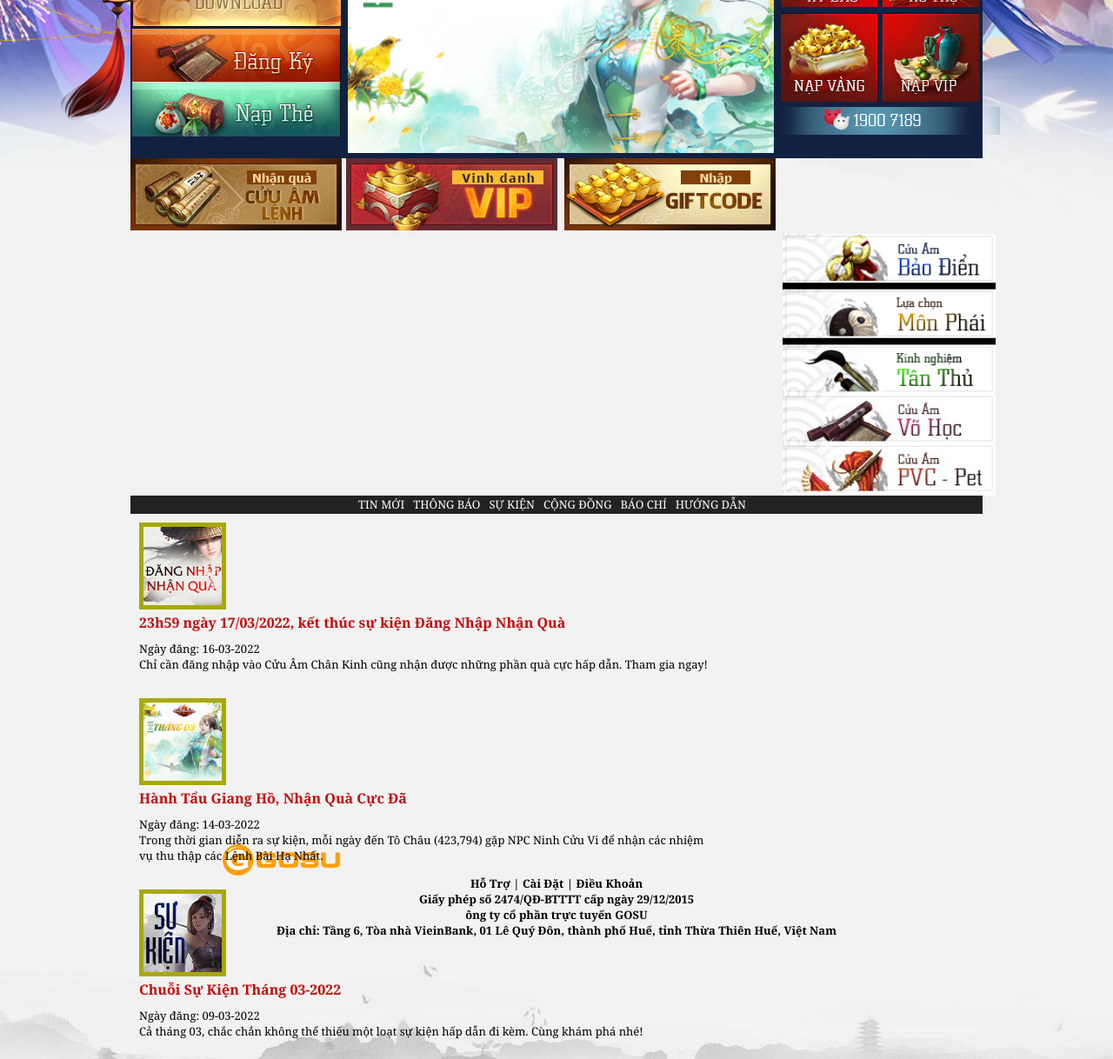
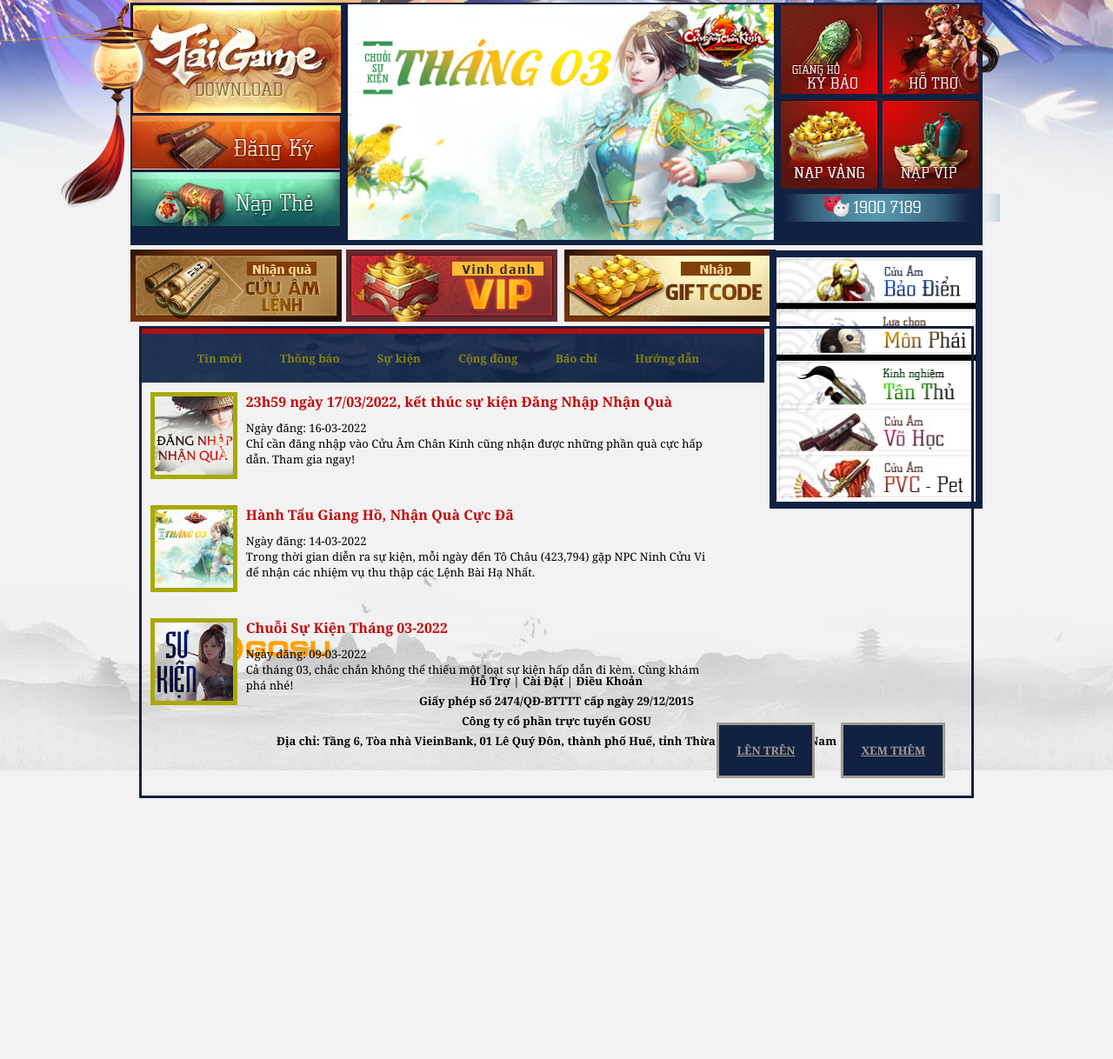
Before and after one commit to huulong/BaiThucHanh_Bi, a plain HTML site: page BaiThucHanh_06/index.html in a window 1280 px wide. Shown: the part 677-1895 px from the top of the page at 87% size. After the commit the page ends 1595 px from the top, so only its background shows below. Drawn offline with Linux system fonts and the light colour scheme.

Commit message:
Comit for code v2

```diff
--- a/BaiThucHanh_06/css/site.css
+++ b/BaiThucHanh_06/css/site.css
@@ -3,14 +3,19 @@
     margin: 0;
     padding: 0;
 }
-
+:root {
+    --container-width: 100%;
+    --section-width: 980px;
+    --color-darkblue: #112141;
+    --color-organge: #ba9066;
+    --color-darkred: #b70f0b;
+    --color-gray: #a19a94;
+}
 body {
     min-height: 1300px;
-    background-image: url(../images/bg-top.jpg), url(../images/bg-bottom.jpg);
-    background-repeat: no-repeat, no-repeat;
-    background-position: top center, bottom center;
+    background: url(../images/bg-top.jpg) top center no-repeat, url(../images/bg-bottom.jpg) bottom center no-repeat;
     background-color: #f2f2f2;
-    font-family: Cambria;
+    font-family: Cambria, serif;
     font-size: 13px;
 }
 
@@ -36,18 +41,18 @@ a:hover {
     position: relative;
 }
 
-#menu>li {
+#menu > li {
     border-left: 1px solid rgba(255, 255, 255, 0.6);
     width: 100px;
     text-align: center;
 }
 
-#menu>li:first-child {
+#menu > li:first-child {
     padding-left: 0;
     border-left: none;
 }
 
-#menu>li:last-child {
+#menu > li:last-child {
     padding-right: 0;
 }
 
@@ -59,7 +64,7 @@ a:hover {
     position: relative;
     width: 980px;
     margin: auto;
-    top: 500px;
+   margin-top: 600px;
 }
 
 #long-den {
@@ -72,10 +77,9 @@ a:hover {
 .section-1 {
     display: grid;
     grid-template-columns: 240px 490px 254px;
-    column-gap: 8px;
-    row-gap: 2px;
+    gap: 8px;
     background-color: #112141;
-    border:2px solid #112141;
+    border: 2px solid #112141;
 }
 
 .left-buttons a {
@@ -84,9 +88,7 @@ a:hover {
 }
 
 #tai-game {
-    background-image: url(../images/btn_taigame.jpg);
-    background-repeat: no-repeat;
-    background-position: 0 0;
+    background: url(../images/btn_taigame.jpg) no-repeat;
     height: 128px;
 }
 
@@ -110,6 +112,7 @@ a:hover {
 
 #nap-the {
     background-position: 0 -66px;
+    margin-top: 3px;
 }
 
 #nap-the:hover {
@@ -117,17 +120,17 @@ a:hover {
 }
 
 .slider img {
-    width:100%;
-    /* height:100%; */
+    width: 100%;
 }
+
 .right-buttons {
     display: grid;
     grid-template-columns: 113px 135px;
     grid-template-rows: 103px 103px 32px;
-    column-gap:4px;
-    row-gap:6px;
+    gap: 6px 4px;
     padding: 0;
 }
+
 #giang-ho,
 #ho-tro,
 #nap-vang,
@@ -135,43 +138,44 @@ a:hover {
     background-image: url(../images/buttons-right.png);
     background-repeat: no-repeat;
 }
+
 #giang-ho {
     background-position: 0 -7px;
 }
+
 #ho-tro {
     background-position: -118px -7px;
 }
+
 #nap-vang {
     background-position: 0 -118px;
 }
+
 #nap-vip {
     background-position: -118px -118px;
 }
+
 #hotline {
-    grid-column: 1/3;
+    grid-column: 1 / span 2;
     background-image: url(../images/hotline.png);
-}
-.content {
-    display: flex;
-    justify-content: space-between;
-    margin-top: 20px;
 }
 
 .news {
     width: 70%;
+    padding-top: 20px;
 }
 
 .news article {
     padding: 10px;
     margin-bottom: 10px;
-    display: flexbox;
+    display: flex;
     gap: 10px;
 }
 
 .news article img {
     width: 100px;
     height: 100px;
-    display: inline;
+    display: block;
     border: 5px solid rgb(168, 168, 7);
 }
 
@@ -180,38 +184,136 @@ a:hover {
     color: rgb(196, 8, 8);
     margin-bottom: 10px;
 }
+
 .links {
-    margin-left: 51%;
+    margin-left: 50%;
     width: 50%;
     display: flex;
     flex-direction: column;
-    gap: 50px;
+    margin-top: -43px;
 }
+
 footer {
-    display: flexbox;
-   padding: 20%;
-   text-align: center;
-   font-weight: bold;
+    display: flex;
+    flex-direction: column;
+    align-items: center;
+    padding: 20px;
+    text-align: center;
+    font-weight: bold;
 }
+
+footer img {
+    display: block;
+    padding-inline-end: 70%; /* Adjust padding as needed */
+    margin-bottom: 10px; /* Add some bottom margin for spacing */
+}
+
+footer p {
+    margin-bottom: 5px; /* Add bottom margin for spacing between paragraphs */
+}
+
+
+
 .menu-link {
     margin-top: 20px;
     display: flex;
     justify-content: space-between;
     position: relative;
 }
-.tab {
-    align-items: center;
-    background-color: #222;
-    color: #fefefe;
-    display: flex;
-    font-size: 13px;
-    font-weight: 300;
-    justify-content: center;
-    line-height: 20.9px;
-    text-transform: uppercase;
-}
 
 .tab-item {
     cursor: pointer;
     margin-right: 10px;
 }
+
+.cuamlenh {
+    margin-top: 5px;
+}
+.background-new {
+    position: relative;
+    padding: 0;
+    margin: -210px auto;
+    width: 98%;
+    border-width: 5px;
+    text-align: left;
+    border: 3px solid #112141;
+    box-sizing: border-box;
+}
+  .background-new .background-image {
+    position: absolute;
+    top: 0;
+    left: 0;
+    width: 100%;
+    height: auto;
+    z-index: 1;
+  }
+
+.menu-news {
+    position: relative;
+    top: 40%;  /* Adjust as necessary to position the menu */
+    left: 40%;
+    transform: translate(-50%, -50%);
+    list-style: none;
+    padding: 0;
+    margin: -29px;
+    text-align: center;
+}
+
+.menu-news li {
+    display: inline-block;
+    margin-bottom: 12px;
+    padding-top: 5px;
+}
+
+.menu-news a {
+    text-decoration: none;
+    padding: 10px 20px;
+    color: rgba(145, 141, 12, 0.892);
+    font-weight: bold;
+}
+
+.menu-news a:hover {
+    color: #fff;
+}
+.post-links {
+    display: flex;
+    justify-content: flex-end;
+}
+
+.post-links a {
+    background-color: var(--color-darkblue);
+    color: var(--color-gray);
+    padding: 20px;
+    margin: 0 30px 20px 0px;
+    text-transform: uppercase;
+    font-weight: bold;
+    border: 3px solid var(--color-gray);
+}
+.post-links {
+    display: flex;
+    justify-content: flex-end;
+}
+
+.post-links a {
+    background-color: var(--color-darkblue);
+    color: var(--color-gray);
+    padding: 20px;
+    margin: 0 30px 20px 0px;
+    text-transform: uppercase;
+    font-weight: bold;
+    border: 3px solid var(--color-gray);
+}
+.post-links {
+    display: flex;
+    justify-content: flex-end;
+}
+
+.post-links a {
+    background-color: var(--color-darkblue);
+    color: var(--color-gray);
+    padding: 20px;
+    margin: 0 30px 20px 0px;
+    text-transform: uppercase;
+    font-weight: bold;
+    border: 3px solid var(--color-gray);
+}
--- a/BaiThucHanh_06/index.html
+++ b/BaiThucHanh_06/index.html
@@ -12,17 +12,22 @@
     <header id="header">
         <nav>
             <ul id="menu">
-                <li><a href="#">Tin Tức</a></li>
-                <li><a href="#">Giới Thiệu</a></li>
-                <li><a href="#">Hướng Dẫn</a></li>
+                <li><a href="#">Tin tức</a></li>
+                <li><a href="#">Giới thiệu</a></li>
+                <li><a href="#">Hướng dẫn</a></li>
                 <li><a href="#">Download</a></li>
-                <li><a href="#">Đặc Sắc</a></li>
+                <li class="space"></li>
+                <li><a href="#">Đặc sắc</a></li>
+                <li><a href="#">Thư viện</a></li>
+                <li><a href="#">Hỗ trợ</a></li>
+                <li><a href="#">Cộng đồng</a></li>
             </ul>
         </nav>
     </header>
 
     <main class="container">
         <img id="long-den" src="images/long-den.png" alt="Lồng Đèn">
+
         <section class="section-1">
             <div class="left-buttons">
                 <a id="tai-game" href="#"></a>
@@ -31,9 +36,8 @@
             </div>
 
             <div class="slider">
-                <img src="images/slider-01.gif" alt="">
+                <img src="images/slider-01.gif" alt="Slider Image">
             </div>
-
             <div class="right-buttons">
                 <a id="giang-ho" href="#"></a>
                 <a id="ho-tro" href="#"></a>
@@ -42,80 +46,65 @@
                 <div id="hotline"></div>
             </div>
         </section>
+
         <div class="cuamlenh">
-            <img src="images/cuuamlenh-vip-giftcode.png" alt="">
+            <img src="images/cuuamlenh-vip-giftcode.png" alt="VIP Giftcode">
             <div class="links">
                 <ul class="links">
-                    <img src="images/links-right.png" alt="Chuỗi Sự Kiện Tháng 03-2022">
+                    <img src="images/links-right.png" alt="Chuỗi Sự Kiện Tháng 03-2022" style="border: 8px solid #112141;">
                 </ul>
             </div>
         </div>
-        <!-- <section class="content">
-            <div class="right-buttons">
-                <div id="menu-link">Tin Mới</div>
-                <div id="menu-link">Thông Báo</div>
-                <div id="menu-link">Sự Kiện</div>
-                <div id="menu-link">Cộng Đồng</div>
-                <div id="menu-link">Báo Chí</div>
-                <div id="menu-link">Hướng Dẫn</div> -->
-                <div class="tab t-upper f-utm_essendine_caps_b d-flex p-relative" data-selected="true"
-                data-label-id="0">
-
-                <div class="tab-item active" data-newhome="1">Tin mới
-                </div>
-
-                <div class="tab-item" data-newhome="2">Thông
-                    báo
-                </div>
-
-                <div class="tab-item" data-newhome="3">Sự
-                    kiện
-                </div>
-
-                <div class="tab-item" data-newhome="4">Cộng
-                    đồng
-                </div>
-
-                <div class="tab-item" data-newhome="5">Báo
-                    chí
-                </div>
-
-                <div class="tab-item" data-newhome="6">Hướng
-                    dẫn
-                </div>
-
-            </div>
+        <div class="background-new">
+            <img src="images/news-header-bg.png" alt="" style="width: 75%;">
+            <ul class="menu-news">
+                <li><a href="#">Tin mới</a></li>
+                <li><a href="#">Thông báo</a></li>
+                <li><a href="#">Sự kiện</a></li>
+                <li><a href="#">Cộng đồng</a></li>
+                <li><a href="#">Báo chí</a></li>
+                <li><a href="#">Hướng dẫn</a></li>
+            </ul>
             <div class="news">
                 <article>
                     <img src="images/news-dang-nhap.jpg" alt="Đăng Nhập Nhận Quà">
+                    <div>
                         <h2>23h59 ngày 17/03/2022, kết thúc sự kiện Đăng Nhập Nhận Quà</h2>
                         <p>Ngày đăng: 16-03-2022</p>
                         <p>Chỉ cần đăng nhập vào Cửu Âm Chân Kinh cũng nhận được những phần quà cực hấp dẫn. Tham gia ngay!</p>
+                    </div>
                 </article>
                 <article>
                     <img src="images/news-event-thang3.png" alt="Hành Tẩu Giang Hồ">
+                    <div>
                         <h2>Hành Tẩu Giang Hồ, Nhận Quà Cực Đã</h2>
                         <p>Ngày đăng: 14-03-2022</p>
-                <p>Trong thời gian diễn ra sự kiện, mỗi ngày đến Tô Châu (423,794) gặp NPC Ninh Cửu Vi để nhận các nhiệm
-                    vụ thu thập các Lệnh Bài Hạ Nhất.</p>
+                        <p>Trong thời gian diễn ra sự kiện, mỗi ngày đến Tô Châu (423,794) gặp NPC Ninh Cửu Vi để nhận các nhiệm vụ thu thập các Lệnh Bài Hạ Nhất.</p>
+                    </div>
                 </article>
                 <article>
                     <img src="images/news-su-kien.jpg" alt="Chuỗi Sự Kiện Tháng 03-2022">
+                    <div>
                         <h2>Chuỗi Sự Kiện Tháng 03-2022</h2>
                         <p>Ngày đăng: 09-03-2022</p>
                         <p>Cả tháng 03, chắc chắn không thể thiếu một loạt sự kiện hấp dẫn đi kèm. Cùng khám phá nhé!</p>
+                    </div>
                 </article>
             </div>
-    </main>
-    </section>
-    </main>
+            <div class="post-links">
+                <a href="#">Lên trên</a>
+                <a href="#">Xem thêm</a>
+            </div>
+        </div>
+
         <footer>
-        <img src="images/gosu-logo.png" alt="" style="display: grid; padding-inline-end: 70%; ">
+            <img src="images/gosu-logo.png" alt="GOSU Logo" style="display: block; padding-inline-end: 70%;">
             <p>Hỗ Trợ | Cài Đặt | Điều Khoản</p>
             <p>Giấy phép số 2474/QĐ-BTTTT cấp ngày 29/12/2015</p>
-        <p>ông ty cổ phần trực tuyến GOSU</p>
-        <p></p>Địa chỉ: Tầng 6, Tòa nhà VieinBank, 01 Lê Quý Đôn, thành phố Huế, tỉnh Thừa Thiên Huế, Việt Nam</p>
+            <p>Công ty cổ phần trực tuyến GOSU</p>
+            <p>Địa chỉ: Tầng 6, Tòa nhà VieinBank, 01 Lê Quý Đôn, thành phố Huế, tỉnh Thừa Thiên Huế, Việt Nam</p>
         </footer>
+    </main>
 </body>
 
 </html>
```
Lines whose indentation alone changed are shown as unchanged.
